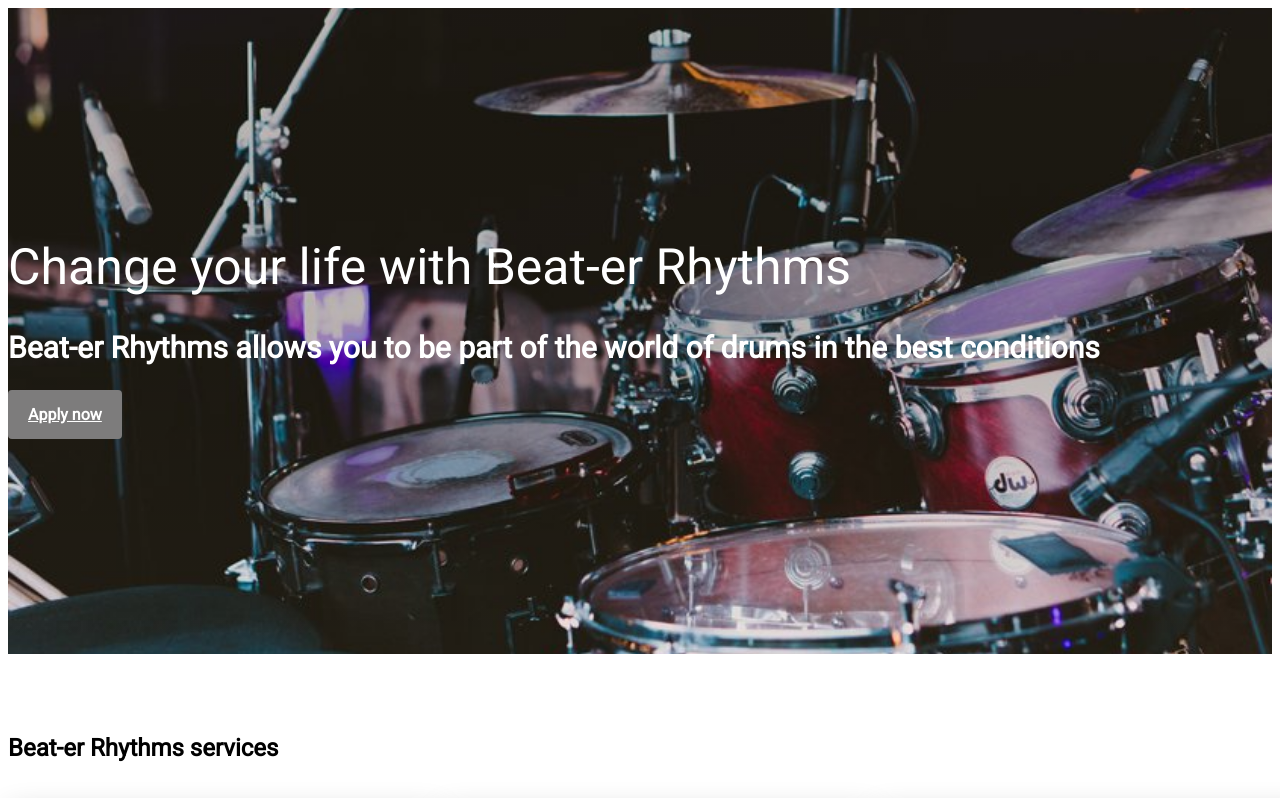
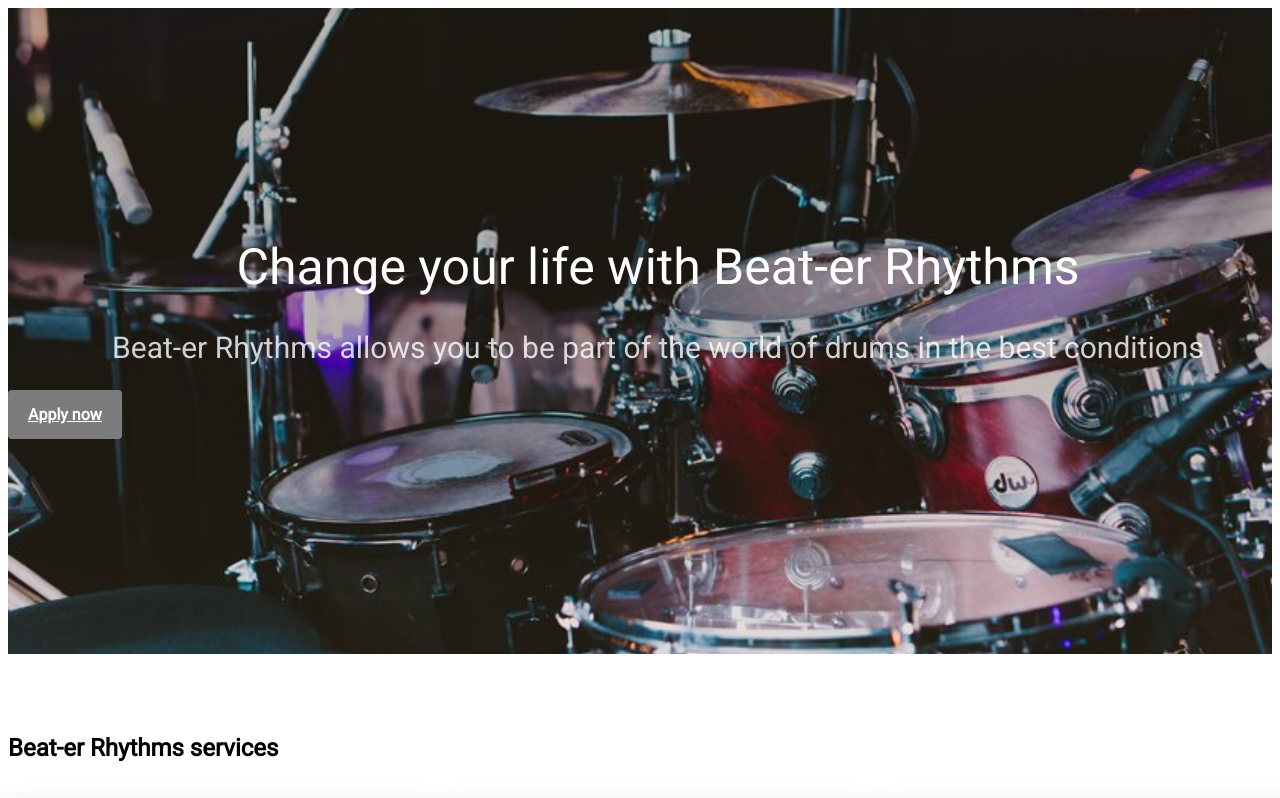
Before and after one commit to diegsnch/landing.., a plain HTML site: page index.html in a window 1280 px wide. Shown: the top 798 px of the page. Drawn offline with Linux system fonts and the light colour scheme; a script that the page names is missing.

Commit message:
Update banner.css

```diff
--- a/css/components/banner.css
+++ b/css/components/banner.css
@@ -1,7 +1,12 @@
 .banner {
-  background-image: linear-gradient(0deg, rgba(0,0,0,0) 0%, rgba(0,0,0,0.2) 50%), url(../../images/background.jpeg);
+  background-image: linear-gradient(
+      0deg,
+      rgba(0, 0, 0, 0) 0%,
+      rgba(0, 0, 0, 0.2) 50%
+    ),
+    url(../../images/background.jpeg);
   color: white;
-  padding: 150px 0px;
+  padding: 150px 0;
   background-size: cover;
   background-position: center;
 }
@@ -10,15 +15,16 @@
   font-size: 50px;
   border-radius: 10px;
   font-weight: lighter;
-  background-position: center;
-  position: center;
+  text-align: center;
 }
 
 .banner h2 {
   font-size: 30px;
-  font-weight: !important;
-  opacity: 0,8;
+  font-weight: lighter;
+  opacity: 0.8;
+  border-radius: 10px;
   margin-bottom: 40px;
   background-size: cover;
   background-position: center;
+  text-align: center;
 }
```
